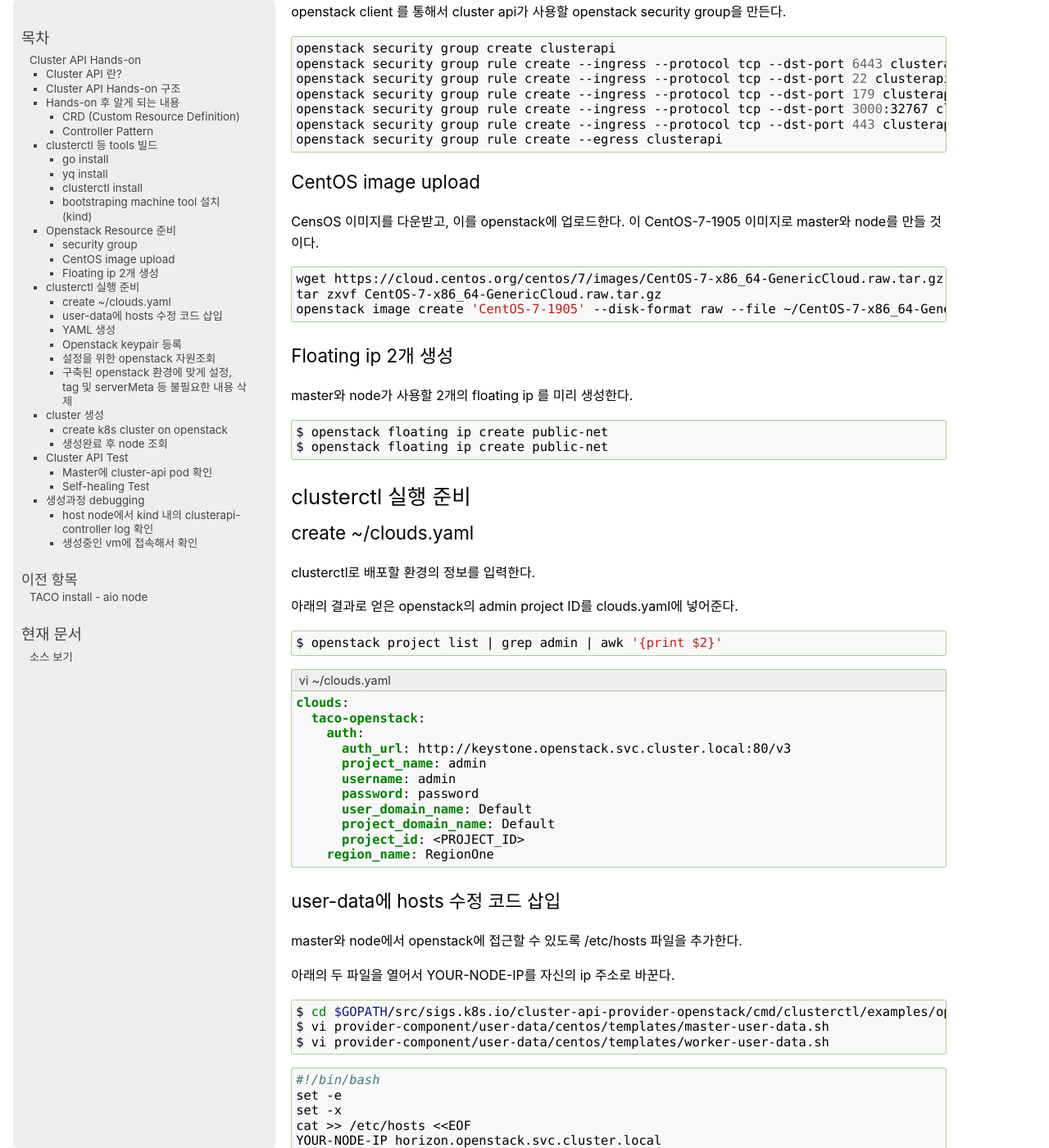
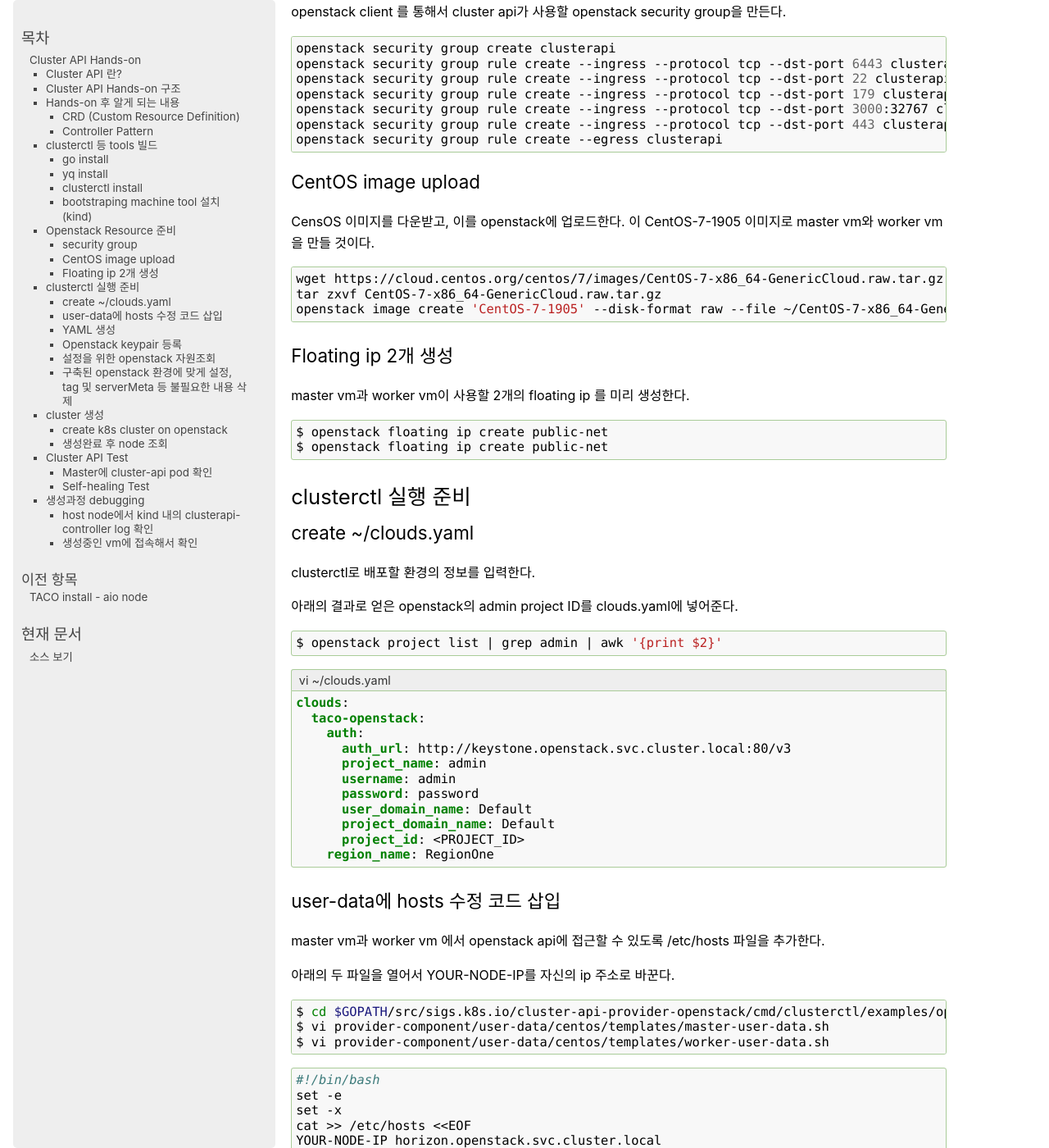
Before and after one commit to openinfradev/openinfraday-2019-handson-docs, a Sphinx documentation site: the page built from docs/source/cluster-api.rst, in a window 1280 px wide and 1400 px high, scrolled down 2545 px. Shown: the whole window at 82% size. Built offline with Sphinx 7.4.7, drawn with Linux system fonts in a browser that asks for light colours; some of the changed text lies outside the part shown.

Commit message:
add clusterapi-controller logs and correct word from node to worker vm

```diff
--- a/docs/source/cluster-api.rst
+++ b/docs/source/cluster-api.rst
@@ -118,7 +118,7 @@ CentOS image upload
 -------------------
 
 CensOS 이미지를 다운받고, 이를 openstack에 업로드한다.
-이 CentOS-7-1905 이미지로 master와 node를 만들 것이다.
+이 CentOS-7-1905 이미지로 master vm와 worker vm을 만들 것이다.
 
 .. code-block:: bash
 
@@ -130,7 +130,7 @@ CensOS 이미지를 다운받고, 이를 openstack에 업로드한다.
 Floating ip 2개 생성
 --------------------
 
-master와 node가 사용할 2개의 floating ip 를 미리 생성한다.
+master vm과 worker vm이 사용할 2개의 floating ip 를 미리 생성한다.
 
 .. code-block:: bash
 
@@ -171,7 +171,7 @@ clusterctl로 배포할 환경의 정보를 입력한다.
 user-data에 hosts 수정 코드 삽입
 --------------------------------
 
-master와 node에서 openstack에 접근할 수 있도록 /etc/hosts 파일을 추가한다.
+master vm과 worker vm 에서 openstack api에 접근할 수 있도록 /etc/hosts 파일을 추가한다.
 
 아래의 두 파일을 열어서 YOUR-NODE-IP를 자신의 ip 주소로 바꾼다.
 
@@ -231,7 +231,7 @@ vm에 넣을 keypair를 만들고 openstack에 등록한다.
 ---------------------------------------------------------------------------
 
 | 아래의 out/machines.yaml을 붙여넣고, 위의 openstack 자원조회 결과를 <PRIVATE-NET-UUID>, <FLOATING-IP>, <SECURITY-GROUP-UUID>에 넣는다.
-| 참고: master 와 node는 각각 다른 floating ip를 사용한다.
+| 참고: master vm과 worker vm은 각각 다른 floating ip를 사용한다.
 
 .. code-block:: yaml
    :Caption: vi out/machines.yaml
@@ -374,11 +374,24 @@ Openstack instance 조회
    | 9a995125-e00c-490e-a945-2689c66abf7f | test                   | ACTIVE | private-net=172.30.1.4              | Cirros-0.4.0  | m1.tiny   |
    +--------------------------------------+------------------------+--------+-------------------------------------+---------------+-----------+
 
-node 삭제 후 다시 instance 조회
+worker vm삭제
 
 .. code-block:: bash
 
    $ openstack server delete openstack-node-qjcjv
+
+clusterapi-controllers log 확인
+
+.. code-block:: bash
+
+   $ ssh -i ~/.ssh/openstack_tmp centos@10.10.10.3
+   $ sudo su
+   $ kubectl logs -f clusterapi-controllers-0 -n openstack-provider-system
+
+다시 생성된 worker vm 확인
+
+.. code-block:: bash
+
    $ openstack server list
    +--------------------------------------+------------------------+--------+-------------------------------------+---------------+-----------+
    | ID                                   | Name                   | Status | Networks                            | Image         | Flavor    |
```
